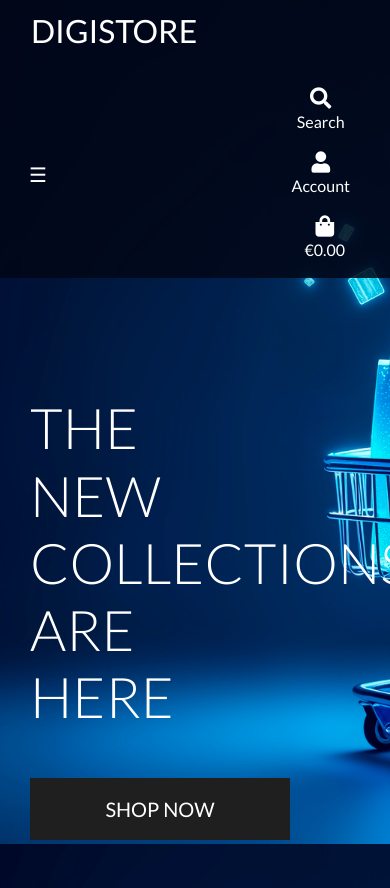
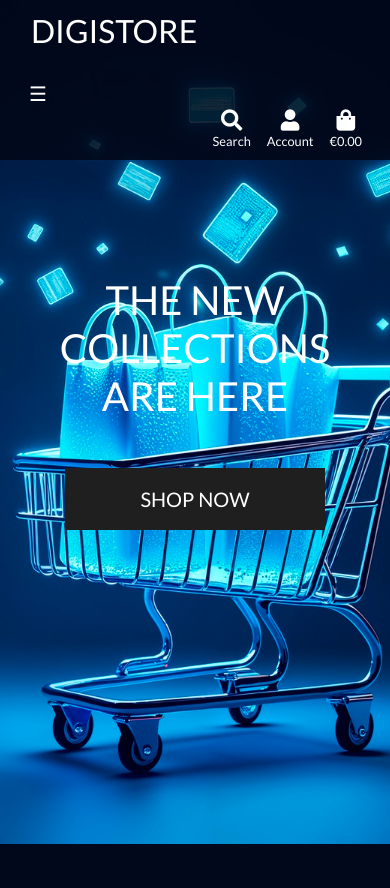
Before and after one commit to collinsevan/DigiStore-PP5, a Django app: page / in a window 390 px wide; the page is wider, and only the part inside the window is pictured. After the commit the page ends 844 px from the top of that part, so only its background shows below. Run offline with Django 3.2, Linux system fonts and the light colour scheme; the visitor is signed in with stand-in values (Sample User, id 1); some libraries are stand-ins or nearby versions.

Commit message:
Fix mobile header layout and improve home hero responsiveness

```diff
--- a/marketing/templates/marketing/index.html
+++ b/marketing/templates/marketing/index.html
@@ -20,8 +20,8 @@ home-page
     <div class="row h-100">
 
         <!-- Hero text -->
-        <div class="col-7 col-md-6 my-auto text-white">
-            <h1 class="display-4 logo-font">
+        <div class="col-12 col-md-6 col-lg-5 my-auto text-white text-center text-md-left">
+            <h1 class="logo-font mb-3">
                 The new<br>
                 collections are here
             </h1>
--- a/static/css/base.css
+++ b/static/css/base.css
@@ -260,7 +260,27 @@ header {
   color: #17a2b8; /* Bootstrap text-info */
 }
 
+/* Category filter badges (products page) */
+.category-badge:hover {
+  background-color: #343a40;
+  color: #fff !important;
+}
+
 /* Media Queries */
+
+/* Home hero image positioning on smaller screens */
+@media (max-width: 767px) {
+  body.home-page {
+    background-position: 70% top;
+    background-attachment: scroll;
+  }
+}
+
+@media (max-width: 480px) {
+  body.home-page {
+    background-position: 78% top;
+  }
+}
 
 /* Slightly larger container on xl screens */
 @media (min-width: 1200px) {
@@ -284,8 +304,46 @@ header {
   }
 }
 
-/* Category filter badges (products page) */
-.category-badge:hover {
-  background-color: #343a40;
-  color: #fff !important;
+/* Keep mobile header above page content */
+@media (max-width: 991px) {
+  header {
+    position: relative;
+    z-index: 1050;
+  }
 }
+
+/* Mobile header spacing refinements */
+@media (max-width: 414px) {
+  .list-inline.d-lg-none {
+    padding-right: 0.5rem;
+  }
+
+  .list-inline.d-lg-none .list-inline-item {
+    margin-right: 0;
+  }
+
+  .list-inline.d-lg-none .nav-link {
+    padding-left: 0.2rem;
+    padding-right: 0.2rem;
+  }
+
+  .list-inline.d-lg-none .text-center p {
+    font-size: 0.8rem;
+    margin-bottom: 0;
+  }
+}
+
+@media (max-width: 375px) {
+  .list-inline.d-lg-none {
+    padding-right: 0.35rem;
+  }
+
+  .list-inline.d-lg-none .nav-link {
+    padding-left: 0.15rem;
+    padding-right: 0.15rem;
+  }
+
+  .list-inline.d-lg-none .text-center p {
+    font-size: 0.75rem;
+  }
+}
--- a/templates/base.html
+++ b/templates/base.html
@@ -24,7 +24,7 @@
     {% block extra_css %}{% endblock %}
 </head>
 
-<body>
+<body class="{% block body_class %}{% endblock %}">
 
     <header class="container-fluid fixed-top-desktop-only text-inverse">
 
@@ -71,9 +71,7 @@
                         <div class="dropdown-menu border-0" aria-labelledby="user-options">
                             {% if request.user.is_authenticated %}
                             {% if request.user.is_superuser %}
-                            <a href="{% url 'add_product' %}" class="dropdown-item">
-                                Product Management
-                            </a>
+                            <a href="#" class="dropdown-item">Product Management</a>
                             {% endif %}
                             <a href="{% url 'profile' %}" class="dropdown-item">My Profile</a>
                             <a href="{% url 'account_logout' %}" class="dropdown-item">Logout</a>
@@ -114,7 +112,8 @@
                     ☰
                 </button>
 
-                <ul class="list-inline list-unstyled text-center my-0 d-lg-none">
+                <ul
+                    class="list-inline list-unstyled text-center my-0 d-lg-none d-flex flex-nowrap align-items-center justify-content-end w-100 pl-0">
                     {% include 'includes/mobile-top-header.html' %}
                 </ul>
 
--- a/templates/includes/mobile-top-header.html
+++ b/templates/includes/mobile-top-header.html
@@ -1,16 +1,16 @@
 <!-- Mobile header actions (visible on small screens only) -->
 
 <!-- Mobile search toggle -->
-<li class="list-inline-item dropdown d-block d-lg-none">
-    <a class="nav-link text-inverse" href="#" id="mobile-search-toggle" data-toggle="dropdown" aria-haspopup="true"
-        aria-expanded="false">
+<li class="list-inline-item dropdown d-block d-lg-none mb-0 ml-2">
+    <a class="nav-link text-inverse px-1 py-0" href="#" id="mobile-search-toggle" data-toggle="dropdown"
+        aria-haspopup="true" aria-expanded="false">
         <div class="text-center">
             <i class="fas fa-search fa-lg"></i>
             <p class="my-0">Search</p>
         </div>
     </a>
 
-    <div class="dropdown-menu border-0 p-3 w-100" aria-labelledby="mobile-search-toggle">
+    <div class="dropdown-menu dropdown-menu-right border-0 p-3" aria-labelledby="mobile-search-toggle">
         <form method="GET" action="{% url 'products' %}">
             <div class="input-group w-100">
                 <input class="form-control border border-black rounded-0" type="text" name="q"
@@ -28,17 +28,21 @@
 </li>
 
 <!-- Mobile account toggle -->
-<li class="list-inline-item dropdown d-block d-lg-none">
-    <a class="nav-link text-inverse" href="#" id="mobile-account-toggle" data-toggle="dropdown" aria-haspopup="true"
-        aria-expanded="false">
+<li class="list-inline-item dropdown d-block d-lg-none mb-0 ml-2">
+    <a class="nav-link text-inverse px-1 py-0" href="#" id="mobile-account-toggle" data-toggle="dropdown"
+        aria-haspopup="true" aria-expanded="false">
         <div class="text-center">
             <i class="fas fa-user fa-lg"></i>
             <p class="my-0">Account</p>
         </div>
     </a>
 
-    <div class="dropdown-menu border-0" aria-labelledby="mobile-account-toggle">
+    <div class="dropdown-menu dropdown-menu-right border-0" aria-labelledby="mobile-account-toggle">
         {% if request.user.is_authenticated %}
+        {% if request.user.is_superuser %}
+        <a href="#" class="dropdown-item">Product Management</a>
+        {% endif %}
+        <a href="{% url 'profile' %}" class="dropdown-item">My Profile</a>
         <a href="{% url 'account_logout' %}" class="dropdown-item">Logout</a>
         {% else %}
         <a href="{% url 'account_login' %}" class="dropdown-item">Login</a>
@@ -48,8 +52,8 @@
 </li>
 
 <!-- Mobile bag -->
-<li class="list-inline-item d-block d-lg-none">
-    <a class="nav-link text-inverse" href="{% url 'view_bag' %}">
+<li class="list-inline-item d-block d-lg-none mb-0 ml-2">
+    <a class="nav-link text-inverse px-1 py-0" href="{% url 'view_bag' %}">
         <div class="text-center">
             <i class="fas fa-shopping-bag fa-lg"></i>
             <p class="my-0">€{{ grand_total|floatformat:2 }}</p>
--- a/users/templates/users/css/profile.css
+++ /dev/null
@@ -1,4 +0,0 @@
-.order-history {
-  max-height: 416px;
-  overflow-y: auto;
-}
```
